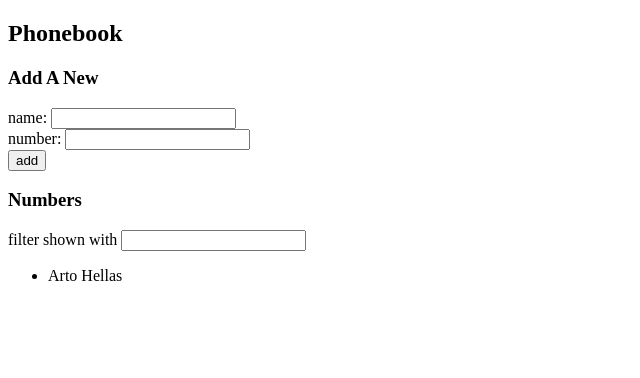
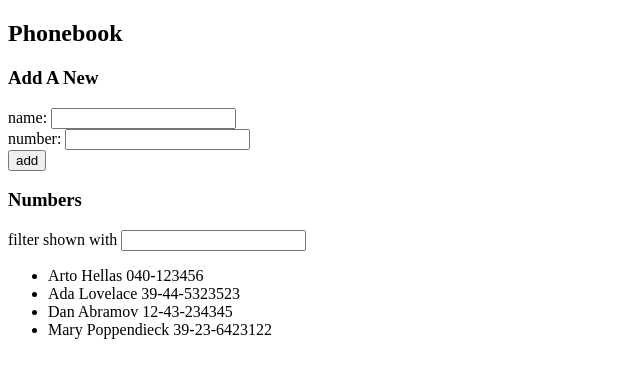
Before and after one commit to SidneyShaw7/FSO-challenges, a React (Vite) app in the folder part2/phonebook/: page / in a window 1280 px wide. Shown: the top 378 px of the page, without its empty margins (0-640 px from the left). Built offline with nearby package versions, Linux system fonts and the light colour scheme; data requests are answered from the project's data file.

Commit message:
challenge 2.11 completed

```diff
--- /dev/null
+++ b/part2/phonebook/db.json
@@ -0,0 +1,24 @@
+{
+  "persons":[
+    {
+      "name": "Arto Hellas",
+      "number": "040-123456",
+      "id": 1
+    },
+    {
+      "name": "Ada Lovelace",
+      "number": "39-44-5323523",
+      "id": 2
+    },
+    {
+      "name": "Dan Abramov",
+      "number": "12-43-234345",
+      "id": 3
+    },
+    {
+      "name": "Mary Poppendieck",
+      "number": "39-23-6423122",
+      "id": 4
+    }
+  ]
+}
--- a/part2/phonebook/src/App.jsx
+++ b/part2/phonebook/src/App.jsx
@@ -1,12 +1,19 @@
-import { useState } from "react";
+import { useState, useEffect } from "react";
 import Form from "./components/Form";
 import Filter from "./components/Filter";
+import axios from "axios";
 
 function App() {
-  const [people, setPeople] = useState([{ name: "Arto Hellas" }]);
+  const [people, setPeople] = useState([]);
   const [newName, setNewName] = useState("");
   const [newNumber, setNewNumber] = useState("");
   const [searchInput, setSearchInput] = useState("");
+
+  useEffect(() => {
+    axios.get("http://localhost:3001/persons").then((response) => {
+      setPeople(response.data);
+    });
+  }, []);
 
   return (
     <div>
--- a/part2/phonebook/src/components/Form.jsx
+++ b/part2/phonebook/src/components/Form.jsx
@@ -8,6 +8,7 @@
   people,
   setPeople,
 }) => {
+
   const addName = (e) => {
     e.preventDefault();
     const nameObject = {
```
Also changed, not shown: part2/phonebook/package.json (+6 -1 lines), 1 other file (tests, documents, lock files or other folders).
